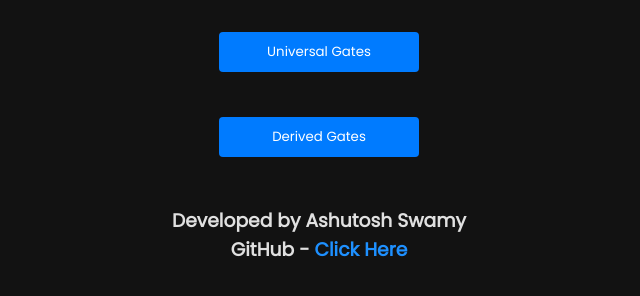
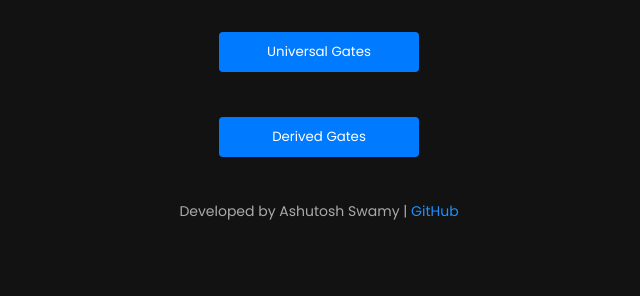
Before and after one commit to ashutoshswamy/Logic-Gate-Visualizer, a plain HTML site: page index.html in a window 1280 px wide. Shown: the part 172-468 px from the top of the page, without its empty margins (321-961 px from the left). Drawn offline with Linux system fonts and the light colour scheme.

Commit message:
Add files via upload

```diff
--- a/index.html
+++ b/index.html
@@ -23,11 +23,11 @@
       <br />
       <a href="./pages/derived_gates.html"><button>Derived Gates</button></a>
     </div>
-    <div class="devinfo">
-      <h3>
-        Developed by Ashutosh Swamy<br />
-        GitHub - <a href="https://github.com/ashutoshswamy">Click Here</a>
-      </h3>
-    </div>
+    <footer>
+      <p>
+        Developed by Ashutosh Swamy |
+        <a href="https://github.com/ashutoshswamy">GitHub</a>
+      </p>
+    </footer>
   </body>
 </html>
--- a/styles/index.css
+++ b/styles/index.css
@@ -37,20 +37,17 @@ button:hover {
   background-color: #0056b3;
 }
 
-.devinfo {
+footer {
   margin-top: 20px;
-  text-align: center;
+  font-size: 14px;
+  color: #aaaaaa;
 }
 
-.devinfo h3 {
-  color: #e0e0e0;
-}
-
-.devinfo a {
+footer a {
   color: #1e90ff;
   text-decoration: none;
 }
 
-.devinfo a:hover {
+footer a:hover {
   text-decoration: underline;
 }
```
